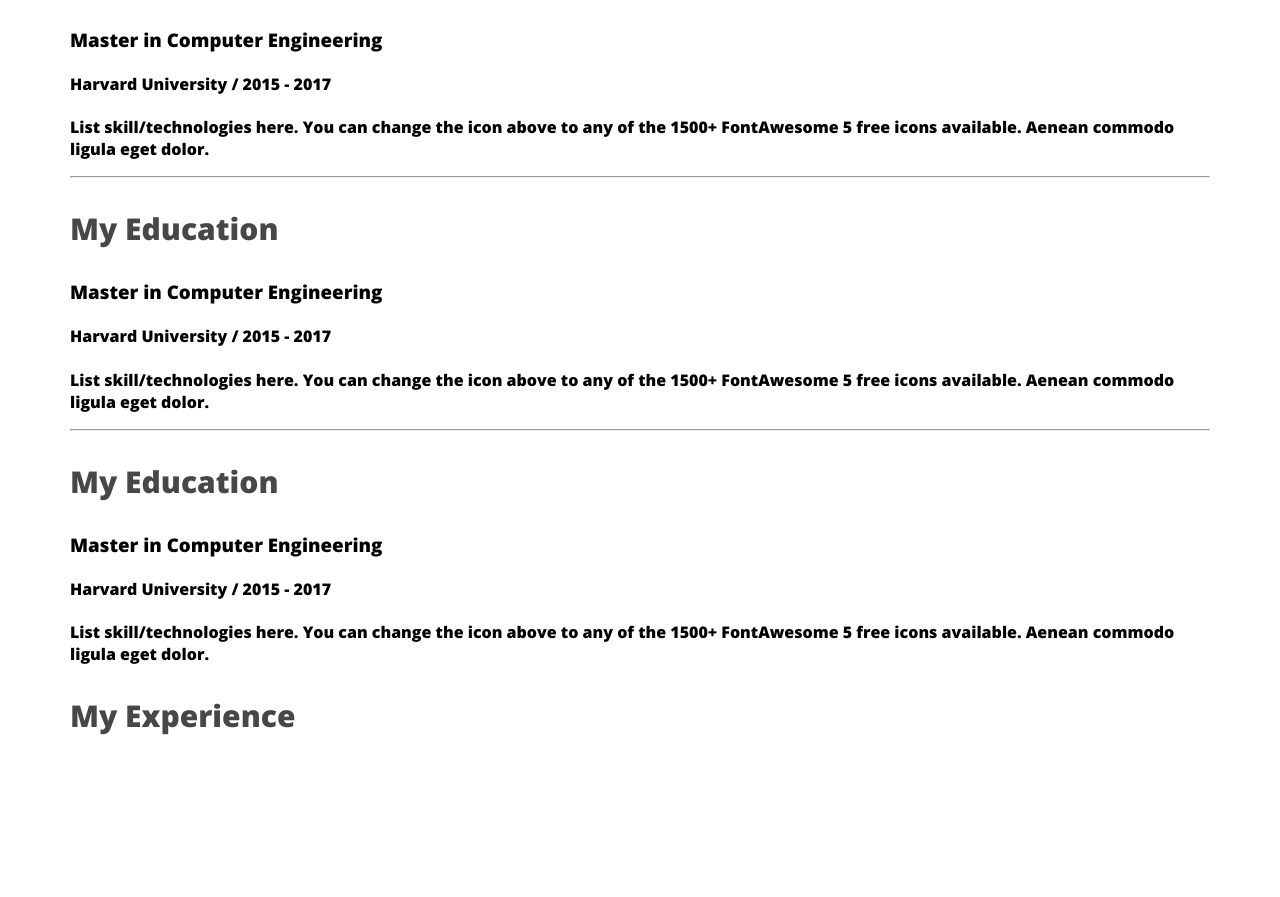
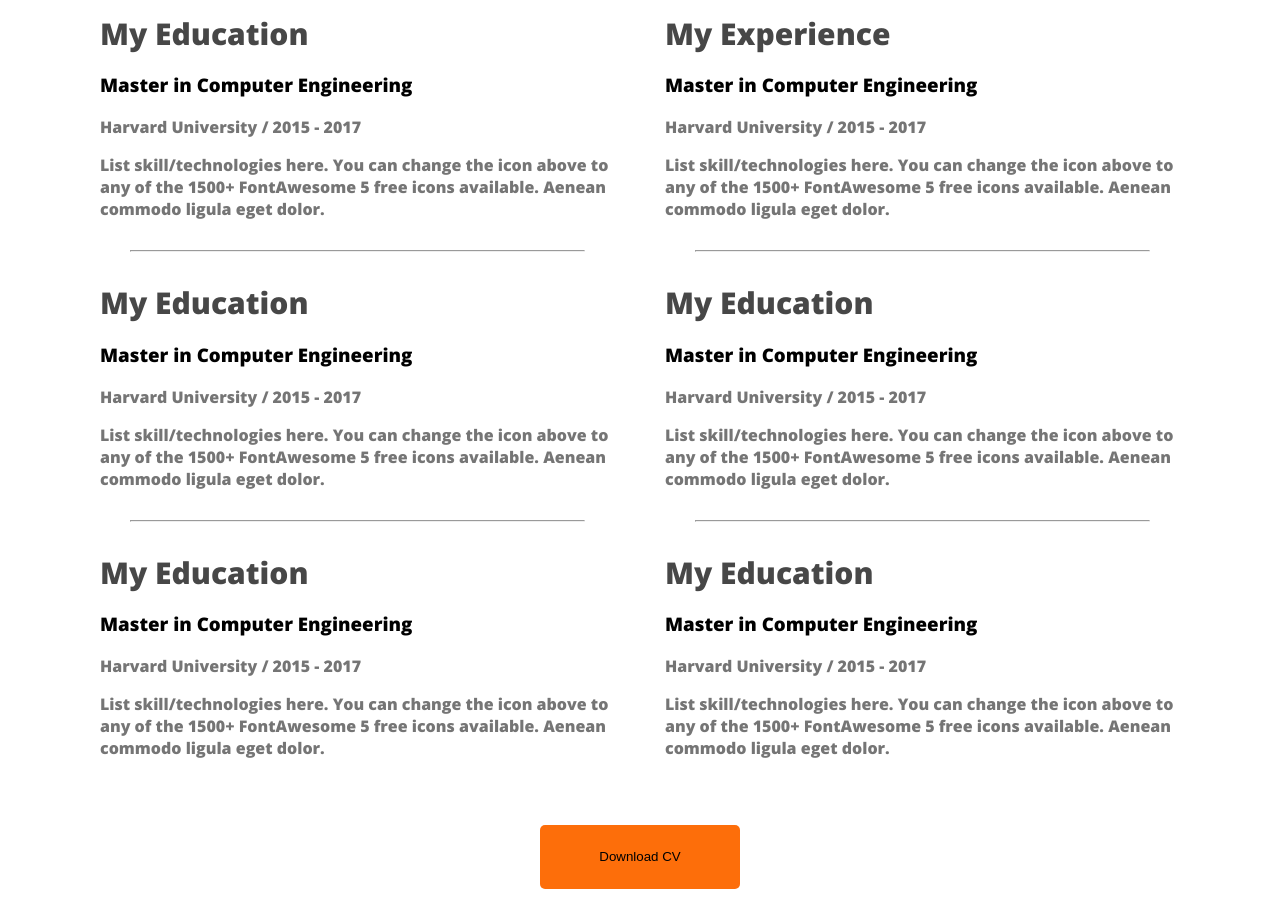
Before and after one commit to Tonmoy6/tonmoy-web-dev-porttfolio, a plain HTML site: page index.html in a window 1280 px wide. Shown: the part 2438-3335 px from the top of the page. Before the commit the page ends 3204 px from the top, so only its background shows below. Drawn offline with nearby package versions, Linux system fonts and the light colour scheme; a web font is replaced by a local one.

Commit message:
resume section

```diff
--- a/index.html
+++ b/index.html
@@ -85,8 +85,10 @@
                 </div>
             </section>
             <!--Resume Section-->
-            <section>
+            <section class="">
                 <h3 class="resume">A summary of My Resume</h3>
+                <section class="resume-container">
+                <div class="">
                 <div class="resume-colum">
                     <h3 class="resume-colum-title">My Education</h3>
                     <h3 class="resume-title">Master in Computer Engineering</h3>
@@ -109,10 +111,39 @@
                     <h4 class="resume-institute-info">Harvard University / 2015 - 2017</h4>
                     <p class="resume-discription">List skill/technologies here. You can change the icon above
                         to any of the 1500+ FontAwesome 5 free icons available. Aenean commodo ligula eget dolor.</p>
+                    </div>
                 </div>
-                <div class="resume-colum">
-                    <h3 class="resume-colum-title">My Experience</h3>
+
+                <div class="">
+
+                    <div class="resume-colum">
+                        <h3 class="resume-colum-title">My Experience</h3>
+                        <h3 class="resume-title">Master in Computer Engineering</h3>
+                        <h4 class="resume-institute-info">Harvard University / 2015 - 2017</h4>
+                        <p class="resume-discription">List skill/technologies here. You can change the icon above
+                            to any of the 1500+ FontAwesome 5 free icons available. Aenean commodo ligula eget dolor.</p>
+                    </div>
+                    <hr>
+                    <div class="resume-colum">
+                        <h3 class="resume-colum-title">My Education</h3>
+                        <h3 class="resume-title">Master in Computer Engineering</h3>
+                        <h4 class="resume-institute-info">Harvard University / 2015 - 2017</h4>
+                        <p class="resume-discription">List skill/technologies here. You can change the icon above
+                            to any of the 1500+ FontAwesome 5 free icons available. Aenean commodo ligula eget dolor.</p>
+                    </div>
+                    <hr>
+                    <div class="resume-colum">
+                        <h3 class="resume-colum-title">My Education</h3>
+                        <h3 class="resume-title">Master in Computer Engineering</h3>
+                        <h4 class="resume-institute-info">Harvard University / 2015 - 2017</h4>
+                        <p class="resume-discription">List skill/technologies here. You can change the icon above
+                            to any of the 1500+ FontAwesome 5 free icons available. Aenean commodo ligula eget dolor.</p>
+                    </div>
                 </div>
+            </section>
+           <div class="button-download-cv">
+            <button class="download-cv">Download CV</button>
+        </div>
             </section>
     </main>
     <footer>
--- a/style/styleportffolio.css
+++ b/style/styleportffolio.css
@@ -141,4 +141,36 @@ line-height: 30px;
     color: #474747;
 font-size: 30px;
 font-weight: 700;
+margin-bottom: 10px;
 }
+.resume-container{
+    display: flex;
+    gap: 50px;
+}
+.resume{
+    color:#181818;
+text-align: center;
+font-size: 35px;
+font-weight: 700;
+}
+.resume-institute-info, .resume-discription {
+    color: #757575;
+}
+.resume-container, hr{
+    margin: 30px;
+}
+.resume-institute-info{
+    margin: 10px 0px;
+}
+.download-cv{
+    border-radius: 5px;
+background: #FD6E0A;
+border: none;
+width: 200px;
+height: 64px;
+flex-shrink: 0;
+}
+.button-download-cv{
+    text-align: center;
+    margin-top: 50px;
+}
```
